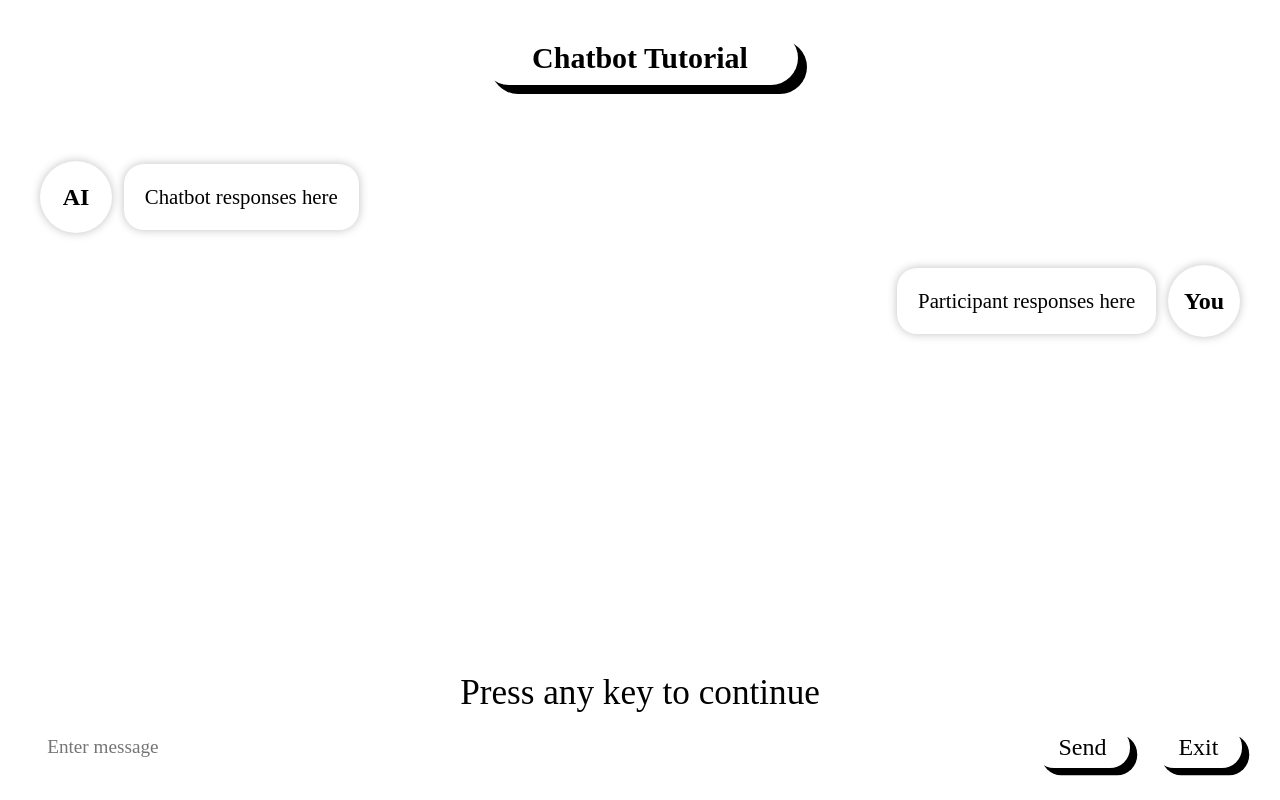
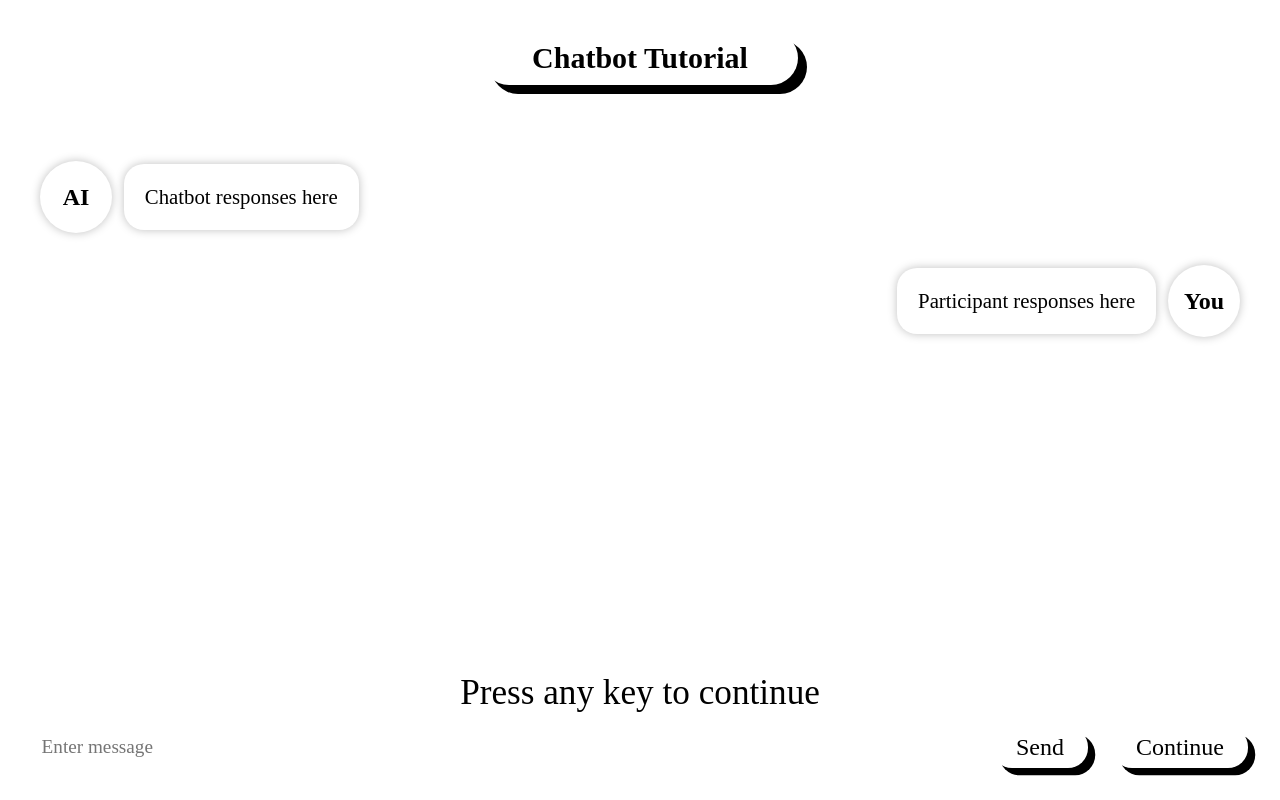
Before and after one commit to Santa-Clara-Imaginarium-Lab/human-ai, a React (Vite) app in the folder client/: page /demo-chat in a window 1280 px wide. Built offline with nearby package versions, Linux system fonts and the light colour scheme; a web font is replaced by a local one.

Commit message:
Exit Button Fix

```diff
--- a/client/src/components/chatbotTutorial/DemoChat.jsx
+++ b/client/src/components/chatbotTutorial/DemoChat.jsx
@@ -11,7 +11,7 @@ function DemoChat() {
     "This is one of the AI's responses",
     "This is one of your messages",
     "Send message",
-    "Finish chatting"
+    "Start the decision phase"
   ];
 
   useEffect(() => { // Navigate to dashboard after last tooltip
@@ -68,7 +68,7 @@ function DemoChat() {
             disabled
           />
           <button className={`send-button ${(tooltipIndex === 2 ? ' show' : '')}`} data-tooltip={tooltipIndex === 2 ? tooltips[2] : null} disabled>Send</button>
-          <button className={`send-button ${(tooltipIndex === 3 ? ' show' : '')}`} data-tooltip={tooltipIndex === 3 ? tooltips[3] : null} disabled>Exit</button>
+          <button className={`send-button ${(tooltipIndex === 3 ? ' show' : '')}`} data-tooltip={tooltipIndex === 3 ? tooltips[3] : null} disabled>Continue</button>
         </div>
       </div>
     </div>
```
